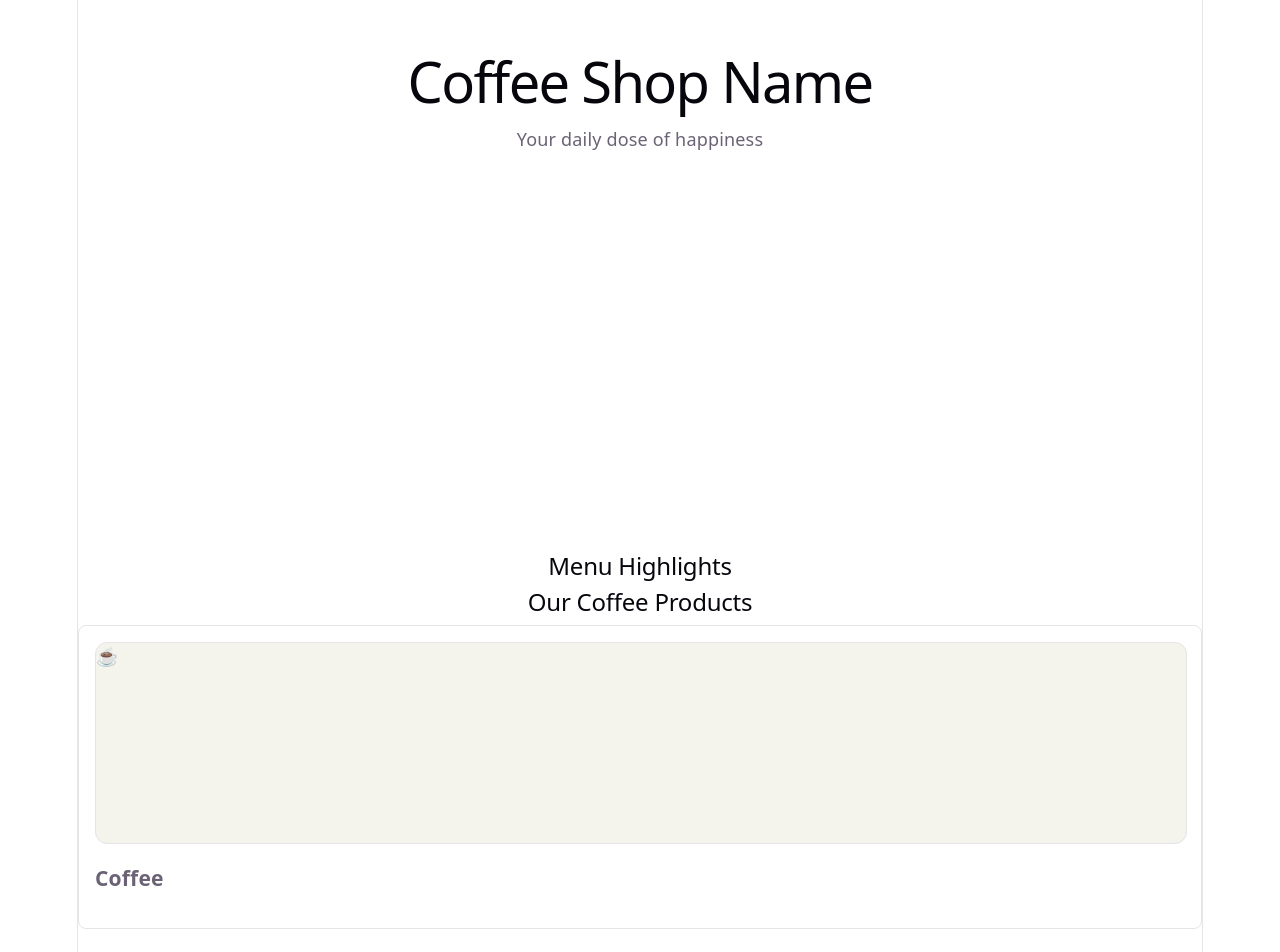
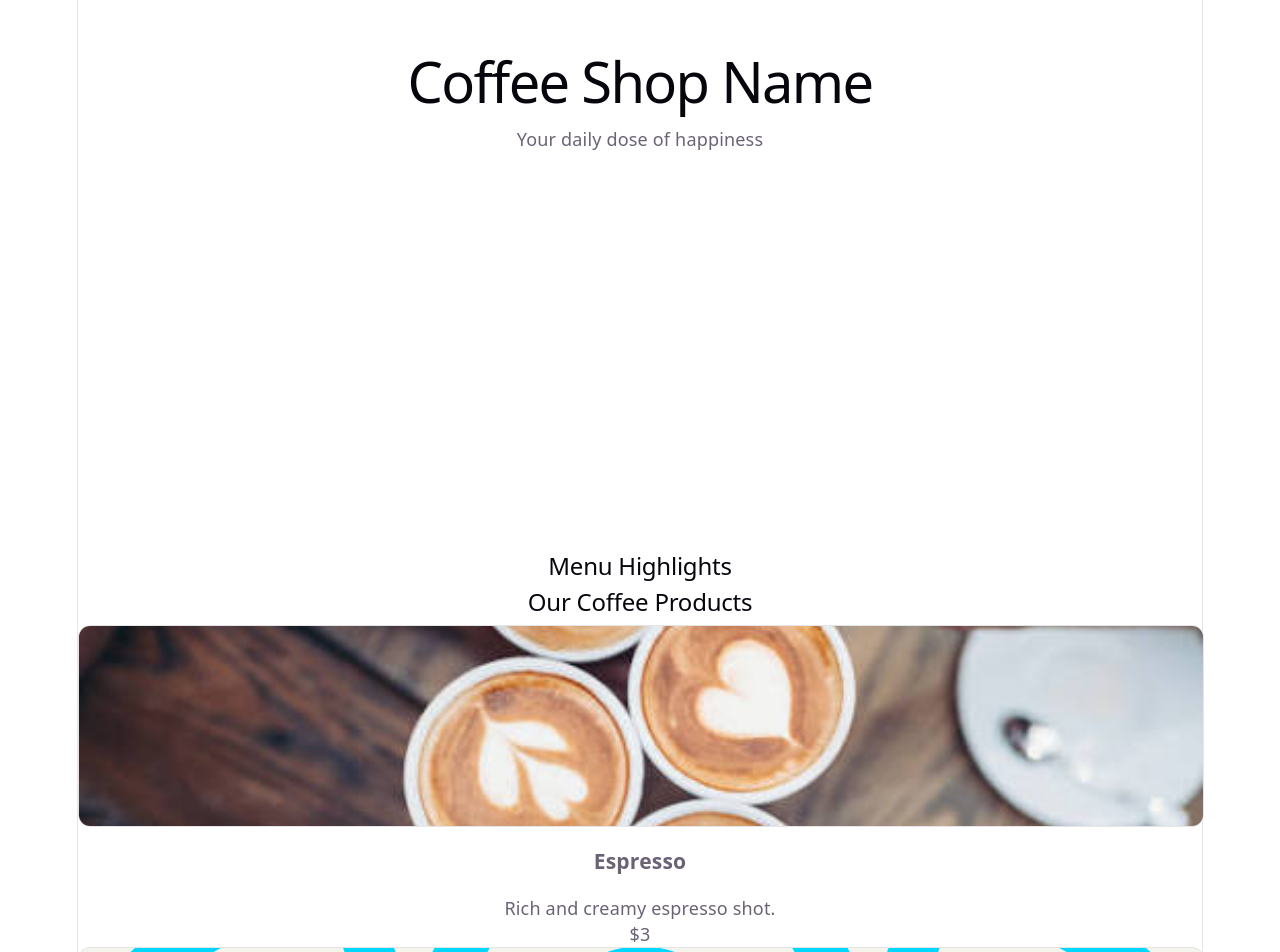
Before and after one commit to kabilhussain/N8NTestProject, a React (Vite) app in the folder my-react-app/: page / in a window 1280 px wide. Shown: the top 952 px of the page. Built offline with nearby package versions, Linux system fonts and the light colour scheme.

Commit message:
feat: The coffee card list used by Products.jsx: exports def (#13)

```diff
--- a/my-react-app/src/components/CoffeeCards.jsx
+++ b/my-react-app/src/components/CoffeeCards.jsx
@@ -1,31 +1,51 @@
-import './CoffeeCards.css'
+import { getCoffeeImage } from "../data/coffeeImages";
+import "./Products.css";
 
-function CoffeeCards({ name, price, description, image, product }) {
-  const resolvedImage = image || product?.image
-  const resolvedName = name || product?.name || 'Coffee'
-  const resolvedPrice = price ?? product?.price
-  const resolvedDescription = description || product?.description
+function CoffeeCards({ products = [] }) {
+  if (!Array.isArray(products) || products.length === 0) {
+    return null;
+  }
 
   return (
-    <div className="coffee-card">
-      {resolvedImage ? (
-        <img className="coffee-card-image" src={resolvedImage} alt={resolvedName} />
+    <div className="coffee-cards-grid">
+      {products.map((product, index) => {
+        const imageSrc =
+          product.image || getCoffeeImage(index) || "";
+
+        return (
+          <div className="coffee-card" key={`${product.name}-${index}`}>
+            {imageSrc ? (
+              <img
+                className="coffee-card-image"
+                src={imageSrc}
+                alt={product.name}
+                loading="lazy"
+              />
             ) : (
-        <div className="coffee-card-image coffee-card-image-placeholder" aria-hidden="true">
-          ☕
+              <div
+                className="coffee-card-image coffee-card-image-placeholder"
+                aria-label={product.name}
+                role="img"
+              >
+                <span>☕</span>
               </div>
             )}
             <div className="coffee-card-body">
-        <h3 className="coffee-card-title">{resolvedName}</h3>
-        {resolvedDescription && (
-          <p className="coffee-card-description">{resolvedDescription}</p>
+              <h3 className="coffee-card-title">{product.name}</h3>
+              {product.description && (
+                <p className="coffee-card-description">
+                  {product.description}
+                </p>
               )}
-        {resolvedPrice !== undefined && resolvedPrice !== null && (
-          <p className="coffee-card-price">${resolvedPrice}</p>
+              {product.price !== undefined && product.price !== null && (
+                <p className="coffee-card-price">${product.price}</p>
               )}
             </div>
           </div>
-  )
+        );
+      })}
+    </div>
+  );
 }
 
-export default CoffeeCards
+export default CoffeeCards;
```
Lines whose indentation alone changed are shown as unchanged.
